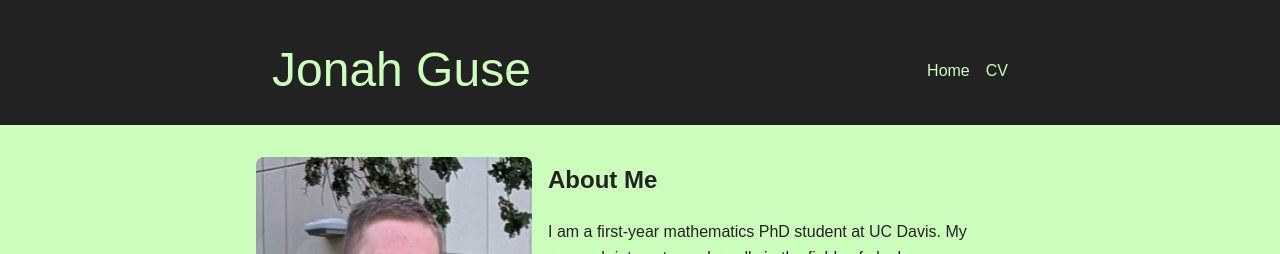
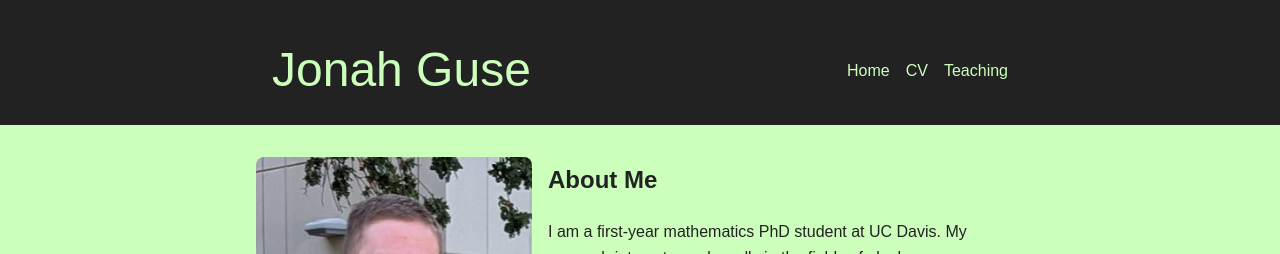
Before and after one commit to jeguse/jeguse.github.io, a Jekyll site: the page built from index.md, in a window 1280 px wide. Shown: the top 254 px of the page. Built offline with Jekyll 4.4.1, drawn with Linux system fonts in a browser that asks for light colours; nearby versions of some CDN libraries.

Commit message:
Update default.html

```diff
--- a/_layouts/default.html
+++ b/_layouts/default.html
@@ -19,6 +19,7 @@
           <ul class="nav-links">
             <li><a href="{{ '/' | relative_url }}">Home</a></li>
             <li><a href="{{ '/cv/' | relative_url }}">CV</a></li>
+            <li><a href="{{ '/teaching/' | relative_url }}">Teaching</a></li>
           </ul>
         </div>
       </nav>
```
